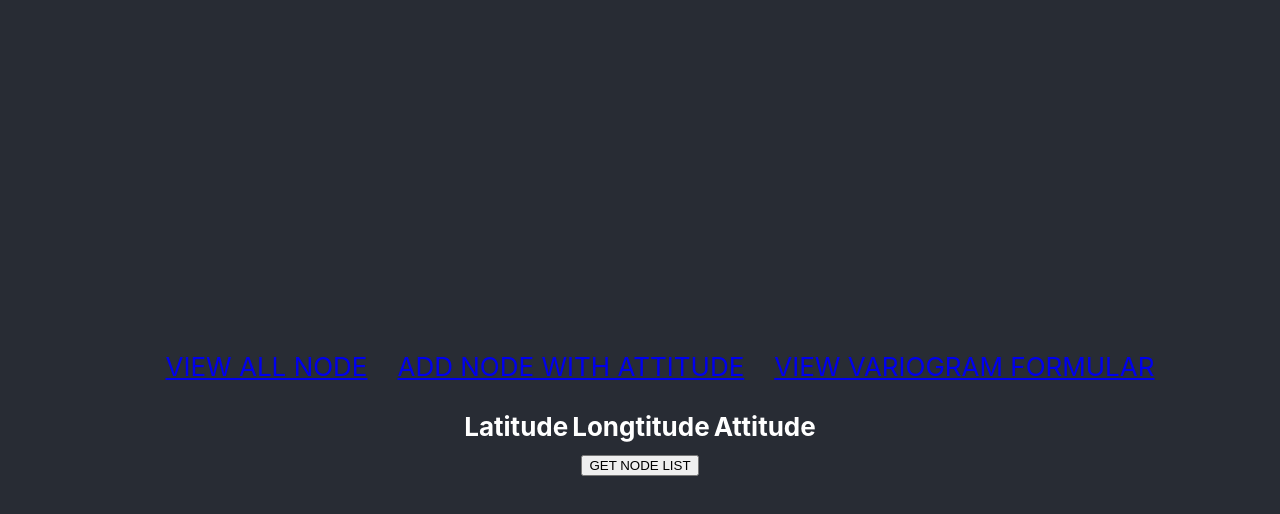
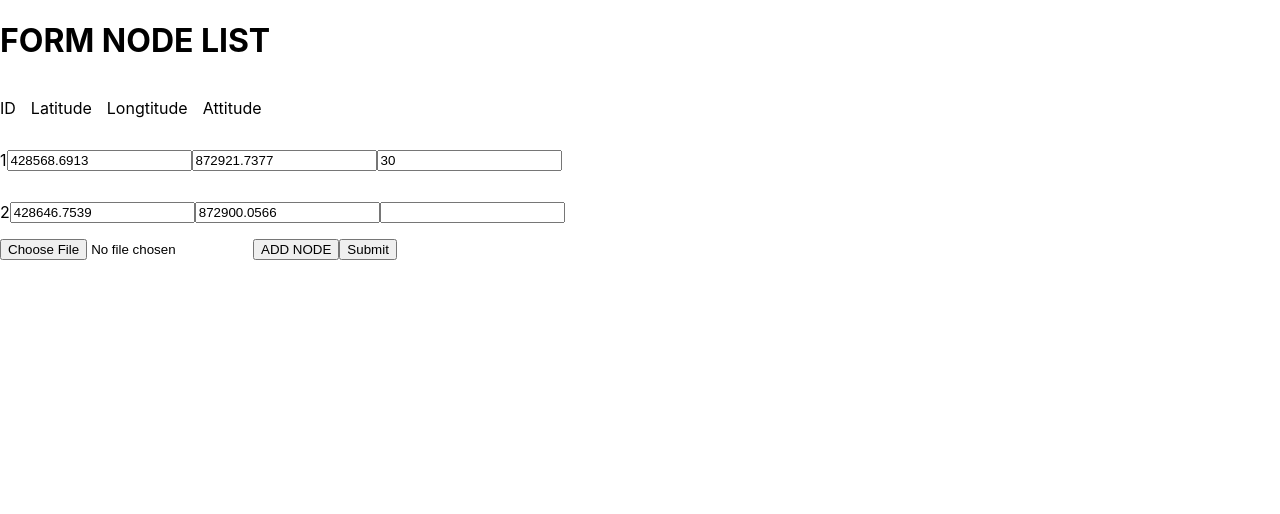
Before and after one commit to aplusde/project, a React (Create React App) app: page / in a window 1280 px wide. Shown: the top 514 px of the page. Built offline with nearby package versions, Linux system fonts and the light colour scheme.

Commit message:
Transform Data Calculate and Creat Componant form

```diff
--- a/package.json
+++ b/package.json
@@ -4,6 +4,7 @@
   "private": true,
   "dependencies": {
     "axios": "^0.18.0",
+    "mathjs": "^5.9.0",
     "react": "^16.8.6",
     "react-dom": "^16.8.6",
     "react-redux": "^7.0.2",
--- a/src/App.js
+++ b/src/App.js
@@ -27,14 +27,7 @@ class App extends Component {
       <Router>
         <div className="App">
           <header className="App-header">
-            <ul>
-              <li><Link to="/">VIEW  ALL NODE</Link></li>
-              <li><Link to="/add-node">ADD NODE WITH ATTITUDE</Link></li>
-              <li><Link to="/view-formular">VIEW VARIOGRAM FORMULAR</Link></li>
-            </ul>
             <Route path="/" exact component={Form} />
-            <Route path="/add-node" component={Addnode} />
-            <Route path="/view-formular" component={ViewVariogram} />
           </header>
         </div>
       </Router>
--- /dev/null
+++ b/src/Utils/calBestAttitude.js
@@ -0,0 +1,73 @@
+import math from 'mathjs'
+import createRangeTable from "./createRangeTable";
+import tranformSemivariance from "./tranformSemivariance";
+import createMatrix from "./createMatrix";
+
+export const calCulateAttitude = (prod = []) => {
+    const { id, attitude } = prod[prod.length - 1]
+    let max = 0
+    const range = createRangeTable(prod) //calc range
+    range.map(({ range }) => {
+        return range.map(v => {
+            if (v > max) {
+                max = v
+            }
+        })
+    })
+    let rangeArray = []
+
+    for (let i = 1; i <= 10; i++) {
+        rangeArray.push(i * max / 10)
+    }
+    let nuggetArray = [0, 0.1, 0.2, 0.3, 0.4, 0.5, 0.6, 0.7, 0.8, 0.9, 1.0] //11 //10
+    let sillArray = [0.1, 0.2, 0.3, 0.4, 0.5, 0.6, 0.7, 0.8, 0.9, 1.0] //  10
+    let total = []
+    let min = 10;
+    let bestNugget = 0;
+    let bestSill = 0;
+    let bestRange = 0;
+    let bestSum = 0;
+
+    for (let i = 0; i < nuggetArray.length; i++) {
+        for (let j = 0; j < sillArray.length; j++) {
+            for (let k = 0; k < rangeArray.length; k++) {
+                const vario = tranformSemivariance(range)(+nuggetArray[i], +sillArray[j], +rangeArray[k])
+                const convertMatrix = createMatrix(vario)
+                let A = convertMatrix
+                let b = vario[vario.length - 1].semi
+                let w = math.multiply(math.inv(A), b)
+
+                let sum = 0
+                for (let i = 0; i < vario.length - 1; i += 1) {
+                    sum += vario[i].attitude * w[i]
+                }
+                const error = math.sum(math.dotMultiply(vario[vario.length - 1].semi, w))
+                total.push(error)
+
+                if (error < min) {
+                    min = error
+                    bestNugget = i
+                    bestSill = j
+                    bestRange = k
+                    bestSum = sum
+                }
+            }
+        }
+    }
+    console.log('CALCULATE WITH 31 NODE FIND BEST  NUGGET, SILL, RANGE')
+    console.log('***********RESULT***********')
+    console.log(`find attitude in node id`)
+    console.log(id)
+    console.log('predict  error:')
+    console.log(min)
+    console.log('NUGGET')
+    console.log(nuggetArray[bestNugget])
+    console.log('SILL')
+    console.log(sillArray[bestSill])
+    console.log('RANGE')
+    console.log(rangeArray[bestRange])
+    console.log(`EXPECT ATTITUDE NODE ${id}`)
+    console.log(bestSum)
+    console.log(`ACTUAL ATTITUDE NODE ${id}`)
+    console.log(attitude)
+}
--- /dev/null
+++ b/src/Utils/createMatrix.js
@@ -0,0 +1,23 @@
+export default (data = []) => data.reduce((array, next) => {
+  return [
+    ...array,
+    next.semi.reduce((prev, value) => {
+      if (array.length === data.length - 1) {
+        if (prev.length === data.length - 1) {
+          return [
+            ...prev,
+            0
+          ]
+        }
+        return [
+          ...prev,
+          1
+        ]
+      }
+      return [
+        ...prev,
+        value,
+      ]
+    }, [])
+  ]
+}, [])
--- /dev/null
+++ b/src/Utils/createRangeTable.js
@@ -0,0 +1,19 @@
+export default (prod = []) => {
+  return prod.reduce((acc, current) => {
+    return [
+      ...acc,
+      {
+        id: current.id,
+        latitude: current.latitude,
+        longtitude: current.longtitude,
+        attitude: current.attitude,
+        range: prod.reduce((acc, next) => {
+          return [
+            ...acc,
+            Math.sqrt(Math.pow(current.latitude - next.latitude, 2) + Math.pow(current.longtitude - next.longtitude, 2))
+          ]
+        }, [])
+      }
+    ]
+  }, [])
+}
--- /dev/null
+++ b/src/Utils/tranformSemivariance.js
@@ -0,0 +1,29 @@
+export default (node = []) => (NUGGET, SILL, RANGE) => node.reduce((acc, current) => {
+    return [
+        ...acc, //round 1 [] //round 2[{id:1,x:1,y2,rage:[...value]}] rund 3 [{..},{..}]
+        {
+            latitude: current.latitude,
+            longtitude: current.longtitude,
+            attitude: current.attitude,
+            //  range:current.range,
+            semi: current.range.reduce((acc, rangeValue) => {
+                if (acc.length === current.range.length - 1) {
+                    return [
+                        ...acc,
+                        1,
+                    ]
+                } else if (rangeValue === 0) {
+                    return [
+                        ...acc,
+                        rangeValue,
+                    ]
+                } else {
+                    return [
+                        ...acc,
+                        NUGGET + (SILL * (1 - Math.exp(-rangeValue / RANGE)))
+                    ]
+                }
+            }, [])
+        }
+    ]
+}, [])
--- a/src/index.css
+++ b/src/index.css
@@ -12,3 +12,14 @@ code {
   font-family: source-code-pro, Menlo, Monaco, Consolas, "Courier New",
     monospace;
 }
+
+.input-node{
+  display: flex;
+  align-items: center;
+}
+.input-node-title{
+  display : flex;
+}
+.input-node-title  p  {
+    margin-right:15px;
+}
--- a/src/index.js
+++ b/src/index.js
@@ -9,6 +9,10 @@ import { Provider } from 'react-redux'
 import { createStore, applyMiddleware } from 'redux';
 import reduxThunk from 'redux-thunk';
 import reducers from './reducers'
+import { BrowserRouter as Router, Route, Link } from "react-router-dom";
+import Form from './pages/Form'
+import Addnode from './pages/Addnode'
+import ViewVariogram from './pages/ViewVariogram'
 const createStoreWithMiddleware = applyMiddleware(reduxThunk)(createStore);
 //
 const store = createStoreWithMiddleware(reducers, window.__REDUX_DEVTOOLS_EXTENSION__ && window.__REDUX_DEVTOOLS_EXTENSION__());
@@ -17,7 +21,9 @@ const store = createStoreWithMiddleware(reducers, window.__REDUX_DEVTOOLS_EXTENS
 
 ReactDOM.render(
     <Provider store={store}>
-        <App />
+        <Router>
+            <Route path="/" exact component={Form} />
+        </Router>
     </Provider>
     , document.getElementById('root'));
 
--- a/src/pages/Form.js
+++ b/src/pages/Form.js
@@ -1,44 +1,78 @@
 import React, { Component } from 'react'
+import { calCulateAttitude } from '../Utils/calBestAttitude'
 import { connect } from 'react-redux'
 import { getAllNode } from '../actions'
 
 class Form extends Component {
+    state = {
+        nodes: [
+            { id: 1, latitude: 428568.6913, longtitude: 872921.7377, attitude: 30 },
+            { id: 2, latitude: 428646.7539, longtitude: 872900.0566, attitude: '' }
+        ]
+    }
+    addNode = () => {
+        const { nodes } = this.state
+        const id = nodes.length + 1
+        this.setState({
+            nodes: [
+                ...nodes,
+                {
+                    id: id,
+                    latitude: '',
+                    longtitude: '',
+                    attitude: ''
+                }
+            ]
+        })
+    }
+    onChangeNode = (e) => {
+        const { nodes } = this.state
+        const { id, name, value } = e.target
+        const temp = nodes
+        temp[id - 1][name] = value
+        this.setState({
+            nodes: temp
+        })
+    }
+    onSubmit = () => {
+        const { nodes } = this.state
+        calCulateAttitude(nodes)
+    }
     render() {
+        const { nodes } = this.state;
         return (
             <div>
-                <table>
-                    <tr>
-                        <th>Latitude</th>
-                        <th>Longtitude</th>
-                        <th>Attitude</th>
-                    </tr>
-                    {
-                        this.props.nodes.map(({ latitude, longtitude, attitude }) => {
-                            return <tr>
-                                <td>{latitude}</td>
-                                <td>{longtitude}</td>
-                                <td>{attitude}</td>
-                            </tr>
-                        })
-                    }
-
-
-                </table>
-                <button onClick={this.props.handleGetAllNode}>GET NODE LIST</button>
+                <h1>FORM NODE  LIST</h1>
+                <div className="input-node-title">
+                    <p>ID</p>
+                    <p>Latitude</p>
+                    <p>Longtitude</p>
+                    <p>Attitude</p>
+                </div>
+                {
+                    nodes.map(({ id, latitude, longtitude, attitude }) => (
+                        <div className="input-node">
+                            <div>
+                                <p>{id}</p>
+                            </div>
+                            <div>
+                                <input onChange={this.onChangeNode} id={id} name="latitude" defaultValue={latitude}></input>
+                            </div>
+                            <div>
+                                <input onChange={this.onChangeNode} id={id} name="longtitude" defaultValue={longtitude}></input>
+                            </div>
+                            <div>
+                                <input onChange={this.onChangeNode} id={id} name="attitude" defaultValue={attitude}></input>
+                            </div>
+                        </div>
+                    ))
+                }
+                <input type="file"></input>
+                <button onClick={this.addNode}>ADD  NODE</button>
+                <button onClick={this.onSubmit}>Submit</button>
             </div>
         )
     }
 }
-const mapStoreToProps = (store) => {
-    return {
-        user: store.user,///kittinut -> John do
-        nodes: store.nodesList //[]
-    }
-}
 
-const mapDisPatchToProps = (dispatch) => {
-    return {
-        handleGetAllNode: () => dispatch(getAllNode())
-    }
-}
-export default connect(mapStoreToProps, mapDisPatchToProps)(Form)
+export default Form
```
Also changed, not shown: 1 other file (tests, documents, lock files or other folders).
